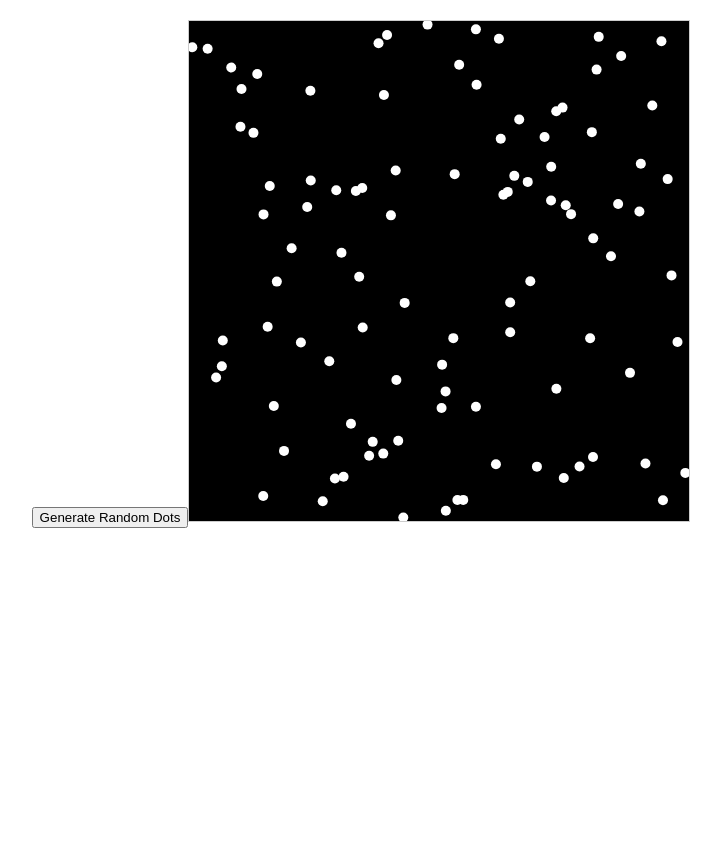
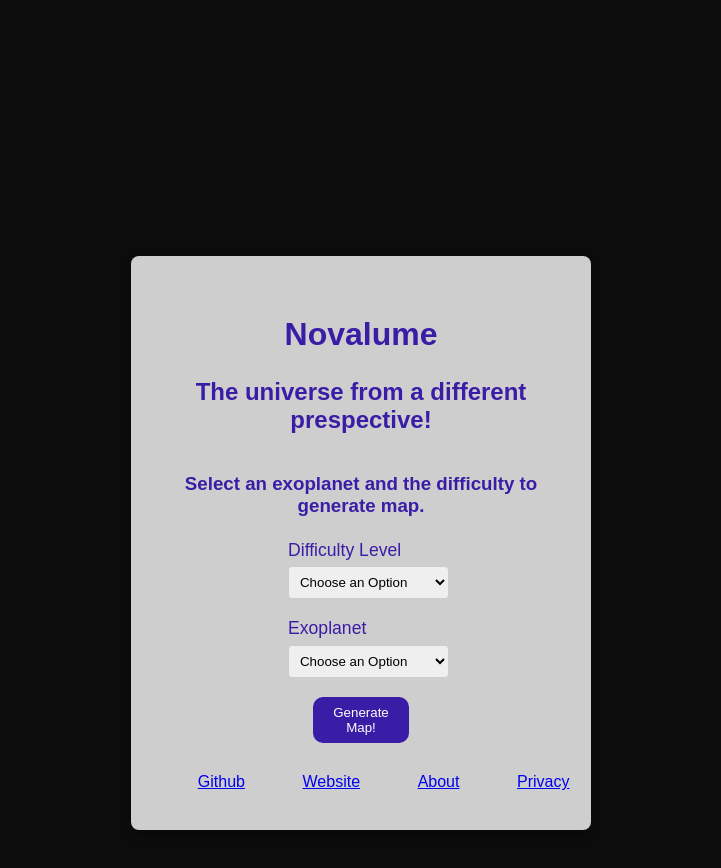
Before and after one commit to kumailDoc/Novalume, a React (Create React App) app: page / in a window 1280 px wide. Shown: the top 868 px of the page, without its empty margins (279-1000 px from the left). Before the commit the page ends 800 px from the top, so only its background shows below. Built offline with nearby package versions, Linux system fonts and the light colour scheme.

Commit message:
add nav via router

```diff
--- a/src/App.js
+++ b/src/App.js
@@ -1,11 +1,21 @@
+import { Route, Routes, BrowserRouter as Router } from 'react-router-dom';
 import './App.css';
+import HomePage from './components/HomePage'
 import StarMap from './components/StarMap';
+import About from './components/About';
+import Privacy from './components/Privacy';
 
 function App() {
   return (
-    <div className="App">
-      <StarMap></StarMap>
-    </div>
+    <Router>
+      <Routes>
+        <Route path='/' Component={HomePage}/>
+        <Route path='/StarMap' Component={StarMap}/>
+        <Route path='/About' Component={About}/>
+        <Route path='/Privacy' Component={Privacy}/>
+      </Routes>
+    </Router>
+
   );
 }
 
```
